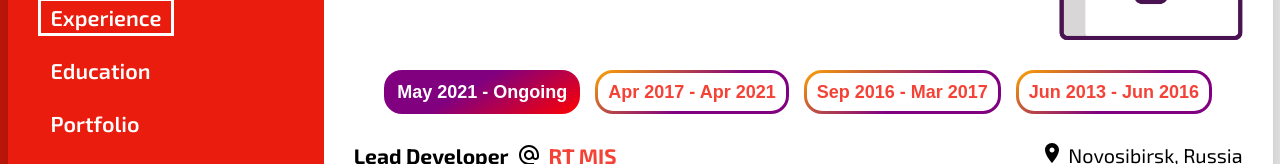
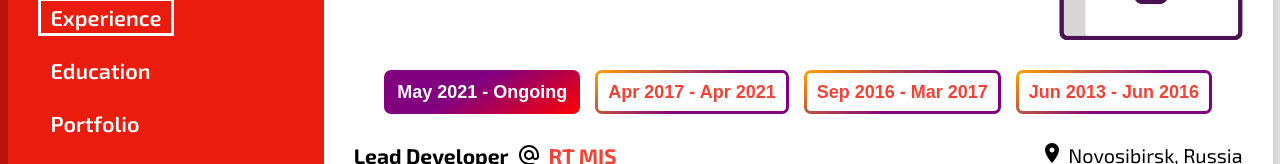
Before and after one commit to burdukowsky/burdukowsky.github.io, a React (Create React App) app: page / in a window 1280 px wide. Shown: the part 330-494 px from the top of the page. Built offline with nearby package versions, Linux system fonts and the light colour scheme.

Commit message:
border radius base

```diff
--- a/src/app/components/stepper/components/stepper-button/StepperButton.module.scss
+++ b/src/app/components/stepper/components/stepper-button/StepperButton.module.scss
@@ -1,10 +1,13 @@
-$radius: 15px;
+@import "scss/vars";
+
+$radius: $border-radius-base;
+$border: 3px;
 $transition-duration: 150ms;
 
 .StepperButton {
   background: linear-gradient(-30deg, red, purple, purple, orange);
-  padding: 3px;
-  border-radius: $radius * 1.2;
+  padding: $border;
+  border-radius: $radius;
   transition: background $transition-duration ease-out;
   background-size: 200% 100%;
   cursor: pointer;
@@ -37,6 +40,6 @@ $transition-duration: 150ms;
     background-color: var(--surface);
     padding: 10px;
     transition: background-color $transition-duration;
-    border-radius: $radius;
+    border-radius: $radius - $border;
   }
 }
--- a/src/app/routes/portfolio/components/project-view/ProjectView.module.scss
+++ b/src/app/routes/portfolio/components/project-view/ProjectView.module.scss
@@ -1,5 +1,7 @@
+@import "scss/vars";
+
 .ProjectView {
-  border-radius: 10px;
+  border-radius: $border-radius-base;
   border: 2px solid var(--text-opacity-30);
   padding: 16px;
   width: 100%;
--- a/src/scss/_vars.scss
+++ b/src/scss/_vars.scss
@@ -1 +1,2 @@
 $section-padding: 30px;
+$border-radius-base: 7px;
```
